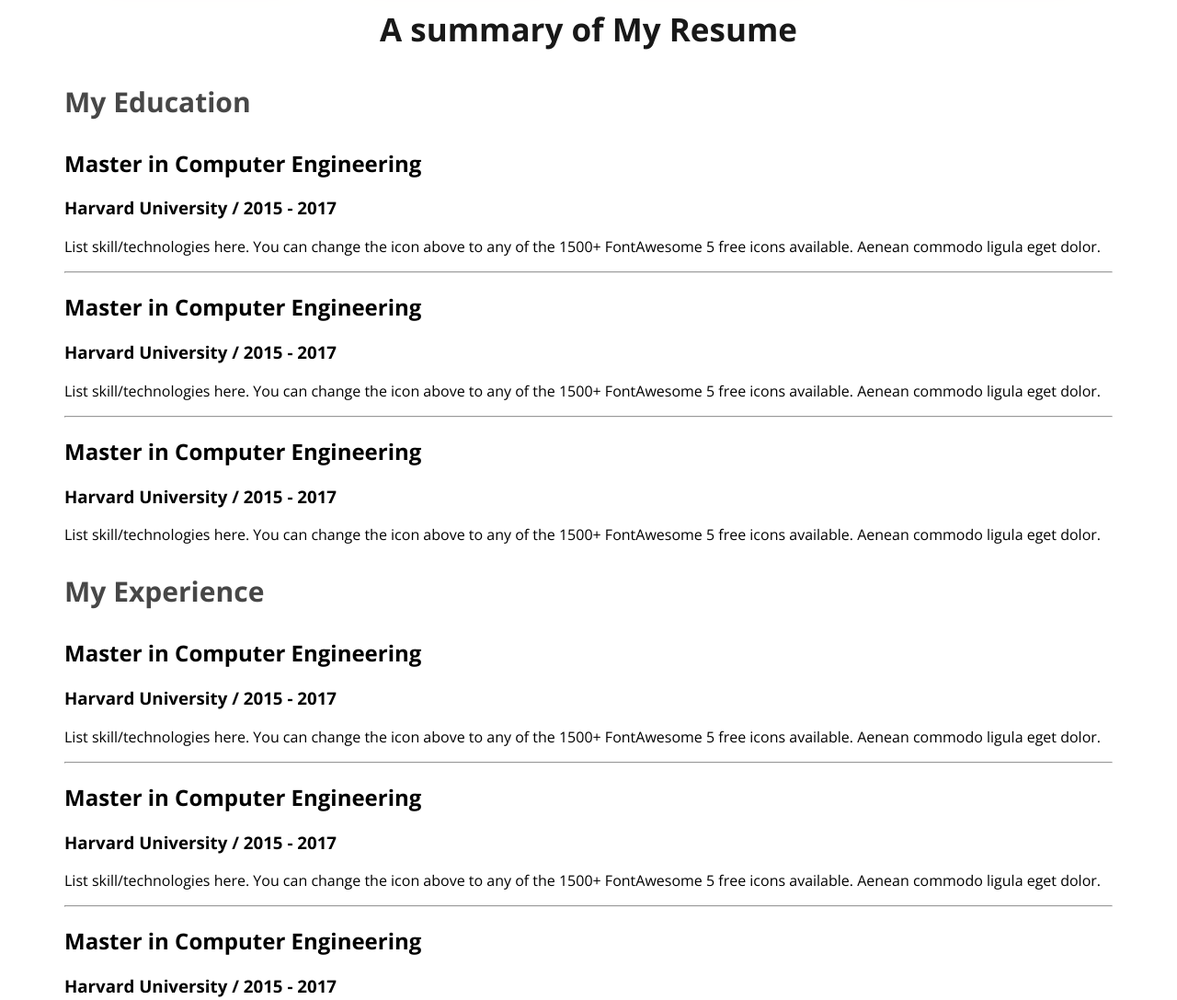
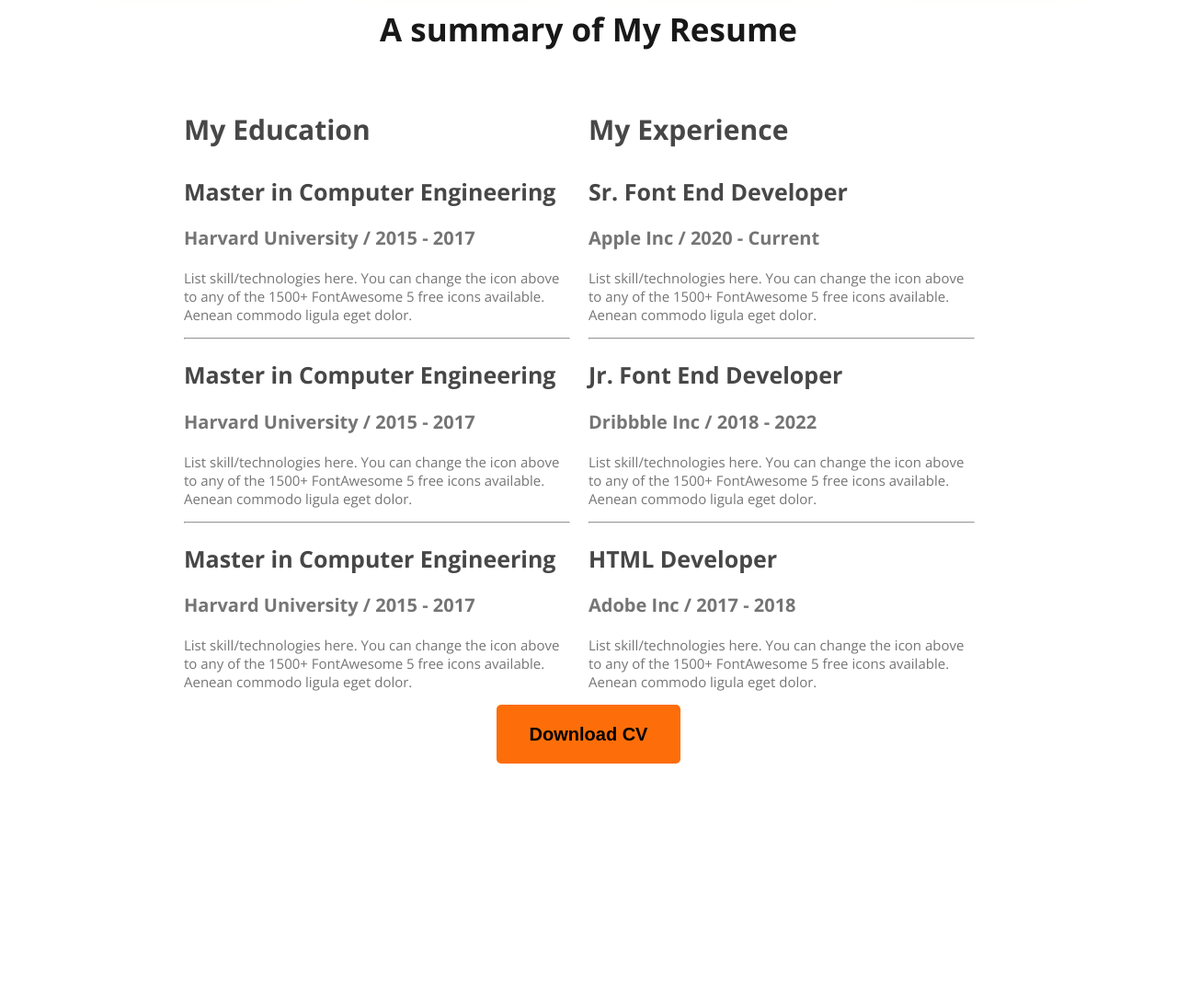
Before and after one commit to msasif2000/portfolio-practice, a plain HTML site: page index.html in a window 1280 px wide. Shown: the part 1830-2917 px from the top of the page at 92% size. After the commit the page ends 2668 px from the top, so only its background shows below. Drawn offline with nearby package versions, Linux system fonts and the light colour scheme.

Commit message:
resume updated

```diff
--- a/index.html
+++ b/index.html
@@ -135,9 +135,9 @@
                     <h3 class="col-title">My Experience</h3>
                     <div class="resume-item">
                         <h2 class="item-title">
-                            Master in Computer Engineering
+                            Sr. Font End Developer
                         </h2>
-                        <h3 class="item-info">Harvard University / 2015 - 2017</h3>
+                        <h3 class="item-info">Apple Inc / 2020 - Current</h3>
                         <p class="resume-desc">List skill/technologies here. You can change the icon above
                             to any of the 1500+ FontAwesome 5 free icons available. Aenean commodo ligula eget dolor.
                         </p>
@@ -145,9 +145,9 @@
                     <hr>
                     <div class="resume-item">
                         <h2 class="item-title">
-                            Master in Computer Engineering
+                            Jr. Font End Developer
                         </h2>
-                        <h3 class="item-info">Harvard University / 2015 - 2017</h3>
+                        <h3 class="item-info">Dribbble Inc / 2018 - 2022</h3>
                         <p class="resume-desc">List skill/technologies here. You can change the icon above
                             to any of the 1500+ FontAwesome 5 free icons available. Aenean commodo ligula eget dolor.
                         </p>
@@ -155,9 +155,9 @@
                     <hr>
                     <div class="resume-item">
                         <h2 class="item-title">
-                            Master in Computer Engineering
+                            HTML Developer
                         </h2>
-                        <h3 class="item-info">Harvard University / 2015 - 2017</h3>
+                        <h3 class="item-info">Adobe Inc / 2017 - 2018</h3>
                         <p class="resume-desc">List skill/technologies here. You can change the icon above
                             to any of the 1500+ FontAwesome 5 free icons available. Aenean commodo ligula eget dolor.
                         </p>
@@ -165,8 +165,13 @@
                 </div>
             </div>
         </section>
+        <div class="d-cv">
+            <button class="cv">Download CV</button>
+        </div>
     </main>
-    <footer></footer>
+    <footer>
+
+    </footer>
 </body>
 
 </html>
--- a/style.css
+++ b/style.css
@@ -7,12 +7,12 @@ body {
 .sec-title {
     color: #181818;
     text-align: center;
-    padding-top:5px;
+    padding-top: 5px;
     font-size: 35px;
     font-weight: 700;
 }
 
-.sec-desc{
+.sec-desc {
     padding: 0 50px;
     display: flex;
     flex-direction: column;
@@ -110,23 +110,26 @@ header {
 
 /*============ main section style =========*/
 
-main{
+main {
     max-width: 1140px;
-    margin:0 auto;
+    margin: 0 auto;
 }
+
 /* about section styles */
-.about{
-    margin:0 130px;
+.about {
+    margin: 0 130px;
     background: #FFF8F3;
     border-radius: 10px;
 }
-.about-info-container{
+
+.about-info-container {
     display: flex;
     justify-content: space-around;
     font-weight: 400;
 
 }
-.about-info{
+
+.about-info {
     text-align: center;
     font-style: bold;
     /* font-weight: 700; */
@@ -134,32 +137,36 @@ main{
 
 
 /* skill related styles */
-.skill-container{
+.skill-container {
     display: flex;
 
 
 }
-.skill{
-    padding:20px;
-    margin:0 20px;
+
+.skill {
+    padding: 20px;
+    margin: 0 20px;
     width: 267px;
     height: 350px;
     border-radius: 5px;
     background: #FFF;
     box-shadow: 0px 6px 50px 0px #FFF8F3;
 }
-.skill img{
+
+.skill img {
     width: 44px;
     height: 44px;
 
 }
-.skill-title{
+
+.skill-title {
     color: #181818;
     text-align: left;
     font-size: 20px;
     font-weight: 700;
 }
-.skill-desc{
+
+.skill-desc {
     display: flex;
     width: 201px;
     color: #757575;
@@ -169,11 +176,73 @@ font-weight: 400;
 
 
 /* resume section */
-.col-title{
-    color:#474747;
+.col-title {
+    color: #474747;
     font-size: 30px;
     font-weight: 700;
 }
-.resume-col{
 
+.resume-container {
+    display: flex;
+    justify-content: space-around;
+    margin: 0 130px;
 }
+
+.resume-col hr {
+    margin-right: 20px;
+}
+
+.col-title {
+    color: #474747;
+    font-size: 30px;
+    font-style: normal;
+    font-weight: 700;
+}
+
+.item-title {
+    color: #474747;
+    font-size: 25px;
+    font-style: normal;
+    font-weight: 700;
+}
+
+.item-info {
+    color: #757575;
+    font-size: 20px;
+    font-style: normal;
+    font-weight: 600;
+}
+
+.resume-desc {
+    color: #757575;
+    font-size: 15px;
+    font-style: normal;
+    font-weight: 500;
+    padding-right: 15px;
+}
+
+.d-cv {
+    display: flex;
+    justify-content: center;
+    align-items: center;
+    margin: 0 130px;
+}
+
+.cv {
+    text-align: center;
+    background-color: #FD6E0A;
+    padding: 8px;
+    border: none;
+    align-items: center;
+    justify-content: center;
+    border-radius: 5px;
+    width: 200px;
+    height: 64px;
+    font-size: 20px;
+    font-style: normal;
+    font-weight: 700;
+}
+
+.cv:hover {
+    cursor: pointer;
+}
```
Lines whose indentation alone changed are shown as unchanged.
